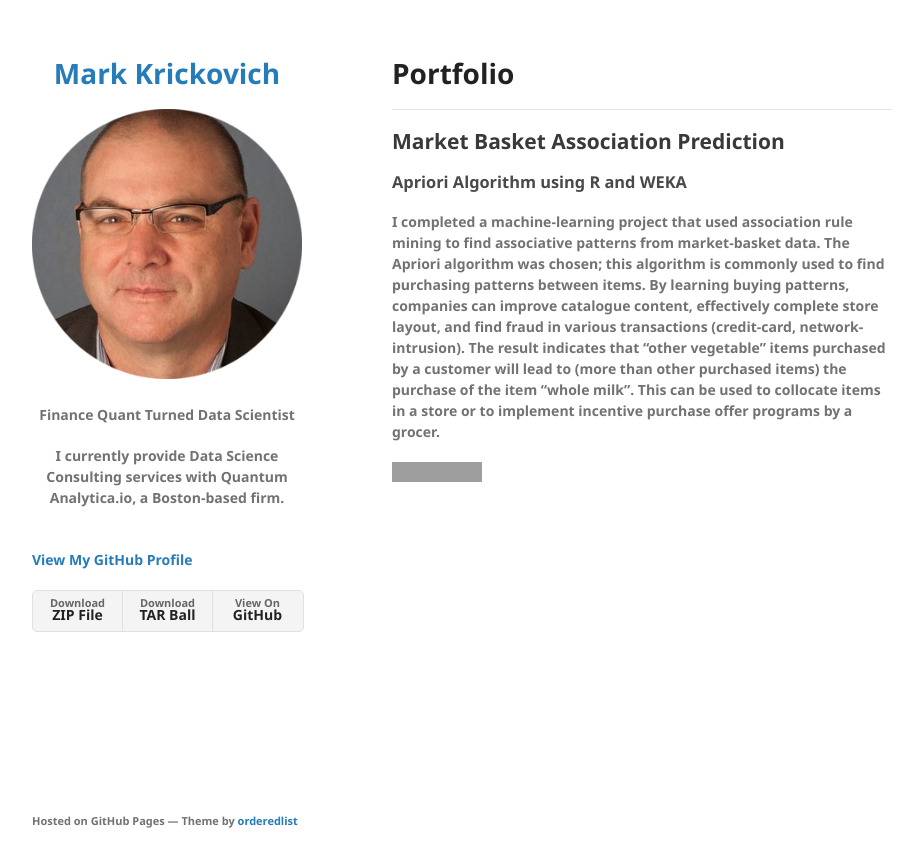
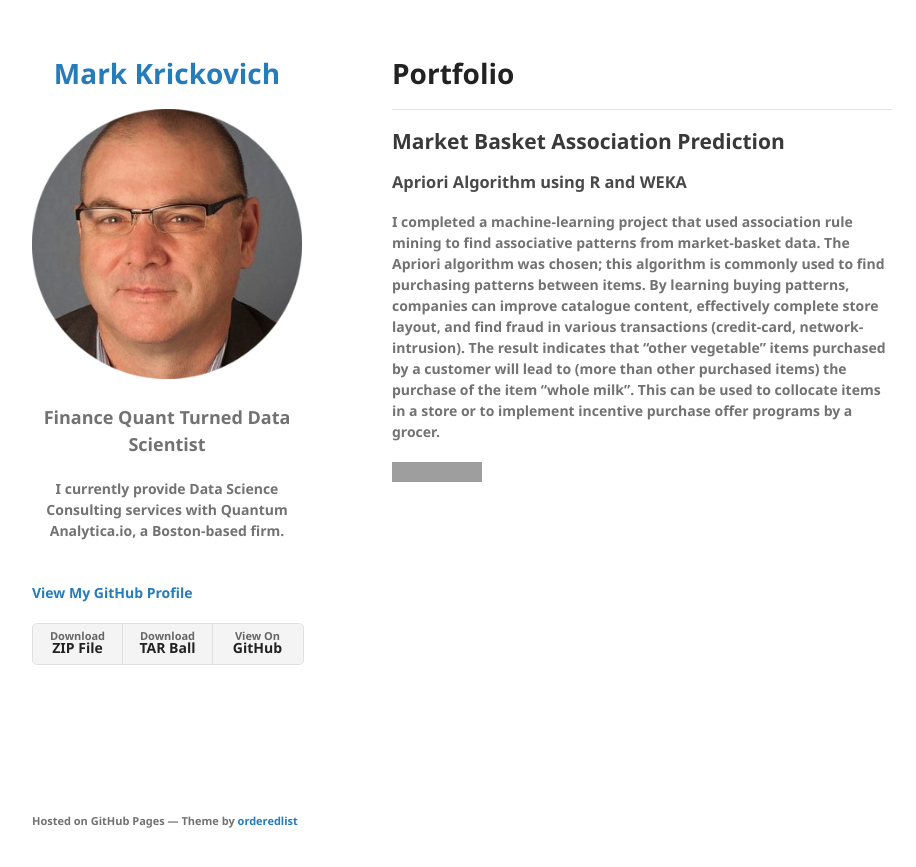
Before and after one commit to MarkKrickovich/MarkKrickovich.github.io, a Jekyll site: the page built from index.md, in a window 1280 px wide. Shown: the top 867 px of the page, without its empty margins (178-1094 px from the left). Built offline with Jekyll 4.4.1, drawn with Linux system fonts in a browser that asks for light colours; our own code applies the rules of GitHub Pages for plain Markdown files; grey boxes are pictures that could not be loaded.

Commit message:
Update _config.yml

```diff
--- a/_config.yml
+++ b/_config.yml
@@ -4,7 +4,7 @@ logo: "/assets/img/MK.png?raw=true"
 
 description:
    <p align="center">
-   <font size="+.5"><b>Finance Quant Turned Data Scientist<b></font>
+   <font size="+1"><b>Finance Quant Turned Data Scientist<b></font>
    </p>
 
    <p align="center">
```
